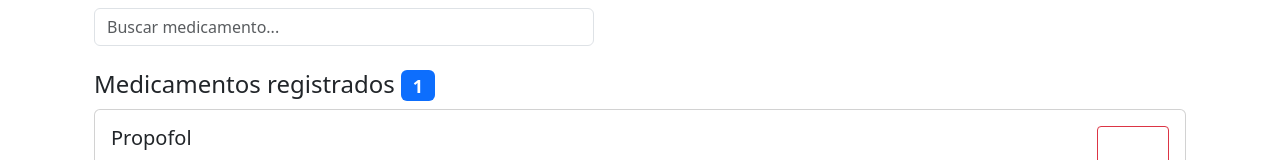
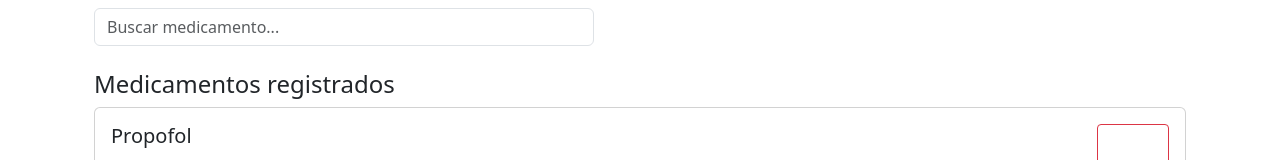
Before and after one commit to fas23/module_guard, a React (Vite) app: page /paciente/1 in a window 1280 px wide. Both pictures are taken after a click on the tab "TRATAMIENTO". Shown: the part 529-689 px from the top of the page. Built offline with nearby package versions, Linux system fonts and the light colour scheme.

Commit message:
update autocomplete

```diff
--- a/src/presentation/components/AutoComplete.jsx
+++ b/src/presentation/components/AutoComplete.jsx
@@ -246,10 +246,7 @@ export default function AutoComplete({ idPaciente = 1, idDoctor = 1 }) {
       {/* ============================== */}
 
       <div className="mt-4">
-        <h4>
-          Medicamentos registrados{" "}
-          <Badge bg="primary">{medicamentosPaciente.length}</Badge>
-        </h4>
+        <h4>Medicamentos registrados</h4>
 
         {medicamentosPaciente.length === 0 ? (
           <Alert variant="secondary" className="mt-3">
```
